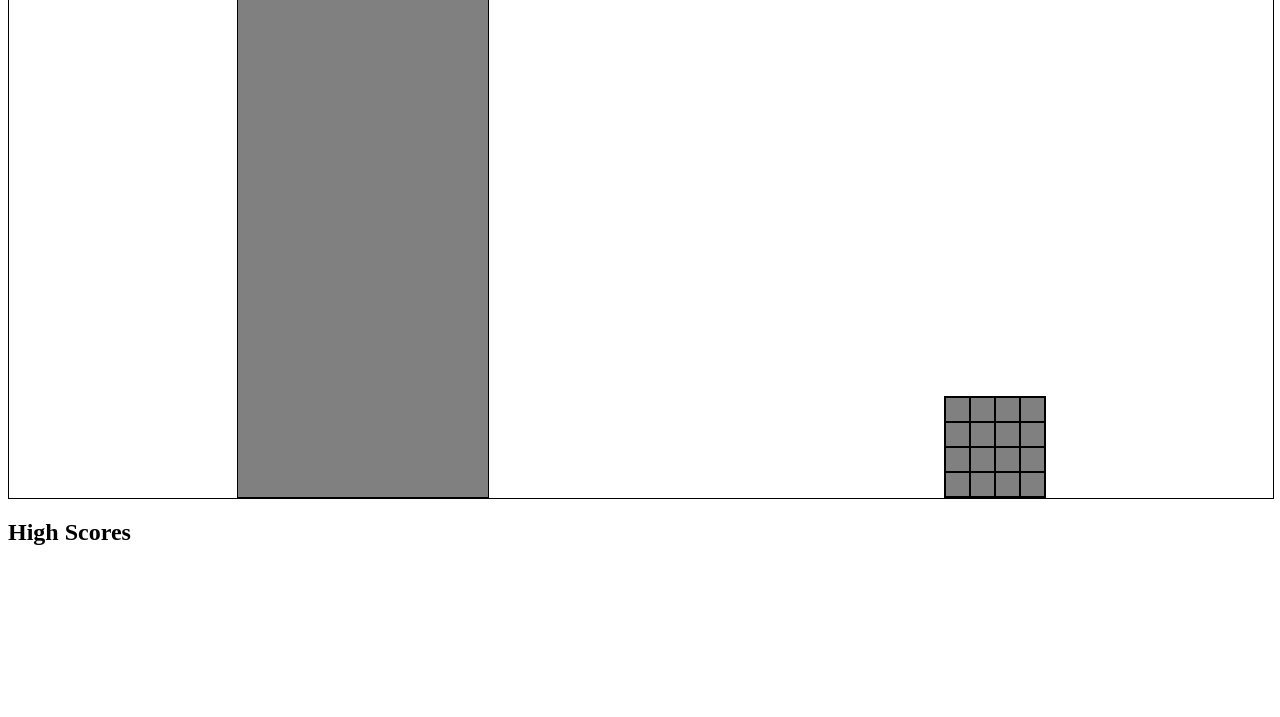
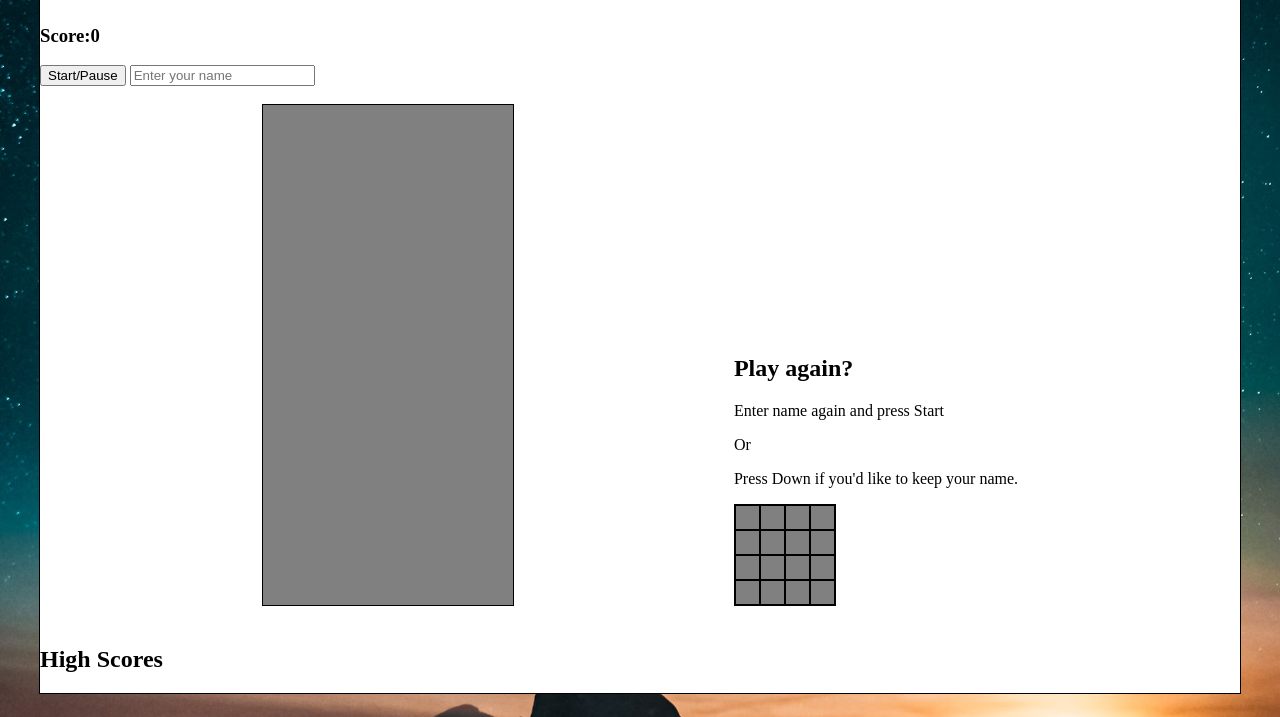
Before and after one commit to jpmllr89/tetris, a plain HTML site: page index.html in a window 1280 px wide. Shown: the part 83-800 px from the top of the page. Drawn offline with Linux system fonts and the light colour scheme.

Commit message:
add gamestatuscontainer, add background image and style

```diff
--- a/css/style.css
+++ b/css/style.css
@@ -1,16 +1,36 @@
+body{
+  background-image: url("../images/photo-1515825838458-f2a94b20105a.avif");
+  background-size: cover;
+  background-position: center;
+}
+
+.main{
+  display: flex;
+  flex-direction: column;
+  /* justify-content: center; */
+  /* align-items: center; */
+  height: auto;
+  max-width: 1200px;
+  /* background-color: #1b1b1b; */
+  border: 1px solid black;
+  background-color: white;
+  margin: 0 auto;
+}
+
 .game{
-  margin: 0 auto;
+  margin: 20px auto;
   width: 100%;
   height: 500px;
   background-color: white;
-  border: 1px solid black;
+  /* border: 1px solid black; */
   display: flex;
   align-items: flex-end;
   /* flex-wrap: wrap; */
+  justify-content: center;
+  gap: 100px;
 }
 
 .grid{
-  margin: 0 auto;
   width: 250px;
   height: 500px;
   background-color: grey;
@@ -71,7 +91,7 @@
 }
 
 .nextBlockGrid{
-  margin: 0 auto;
+  /* margin: 0 auto; */
   width: 100px;
   height: 100px;
   background-color: grey;
@@ -79,3 +99,19 @@
   display: flex;
   flex-wrap: wrap;
 }
+
+.right-panel{
+  display: flex;
+  flex-direction: column;
+  justify-content: space-between;
+  /* align-items: center; */
+  margin-left: 20px;
+  width: auto;
+  height: auto;
+  /* background-color: grey; */
+  /* border: 1px solid black; */
+}
+
+.right-panel p{
+  width: fit-content;
+}
--- a/index.html
+++ b/index.html
@@ -8,21 +8,44 @@
     <link rel='stylesheet' type='text/css' href='css/style.css'>
 </head>
 <body>
+    <div class="main">
 
+        <div class="title">
+            <h1>Tetris</h1>
+        </div>
+
+        <div class="start">
+            <div class="start-wrapper">
                 <h3>Score:<span id="score">0</span></h3>
+                <div class="inputBox">
                     <button id="start">Start/Pause</button>
                     <input type = "text" id = "playerName" placeholder="Enter your name">
+                </div>
+            </div>
+        </div>
+
         <div class="game">
             <div class="grid">
             </div>
             <br>
+            <div class="right-panel">
+                <div id="gameStatusContainer">
+                    <h2>Play again?</h2>
+                    <p>Enter name again and press Start</p>
+                    <p>Or</p>
+                    <p>Press Down if you'd like to keep your name.</p>
+                </div>
                 <div class="nextBlockGrid">
                 </div>
-        <div id="gameStatusContainer"></div>
+
+            </div>
+
         </div>
         <div class="highScores">
             <h2>High Scores</h2>
             <ul id="highScore"></ul>
         </div>
+
+    </div>
 </body>
 </html>
```
Also changed, not shown: images/photo-1515825838458-f2a94b20105a.avif (added). Lines whose indentation alone changed are shown as unchanged.
